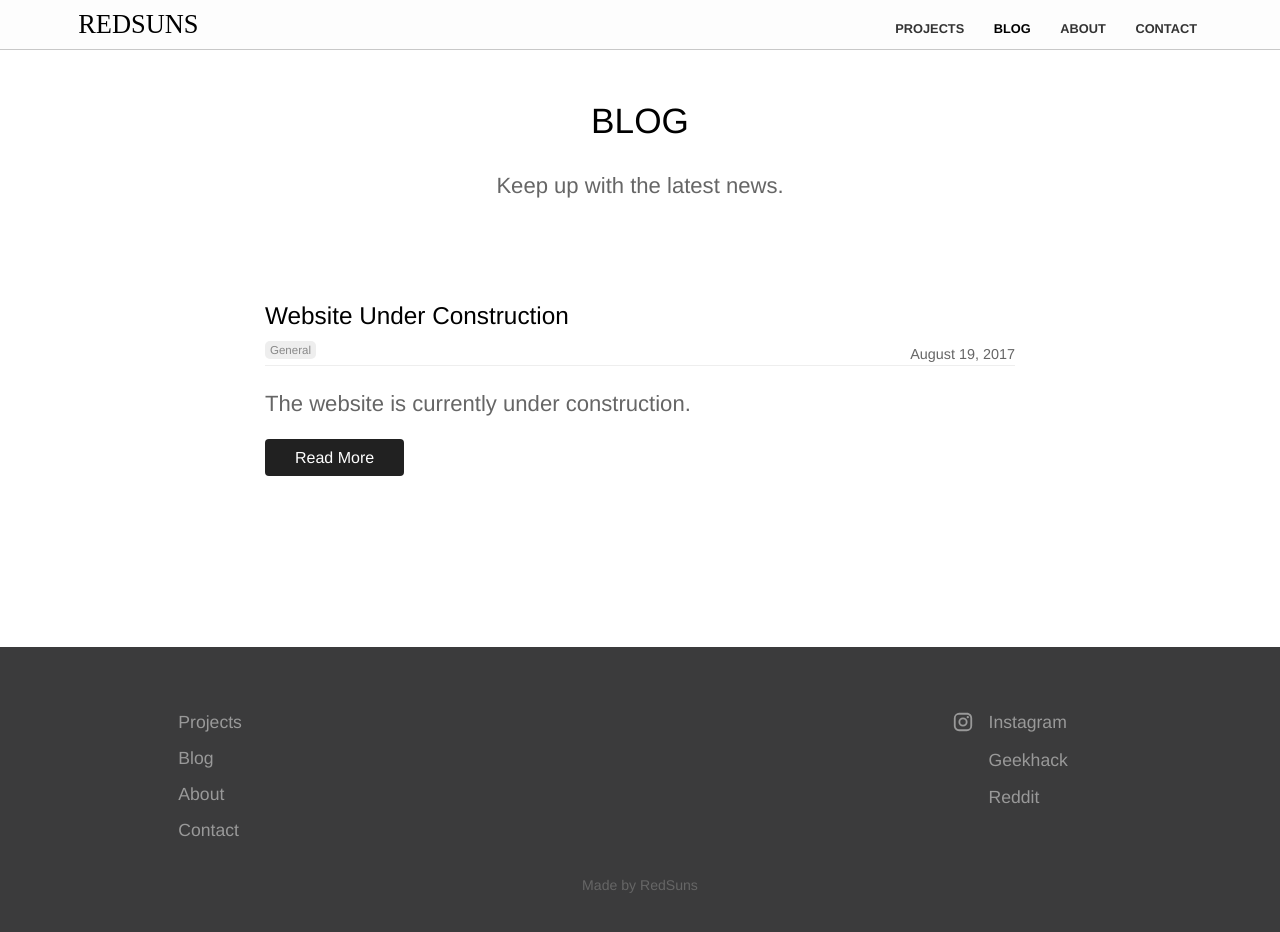
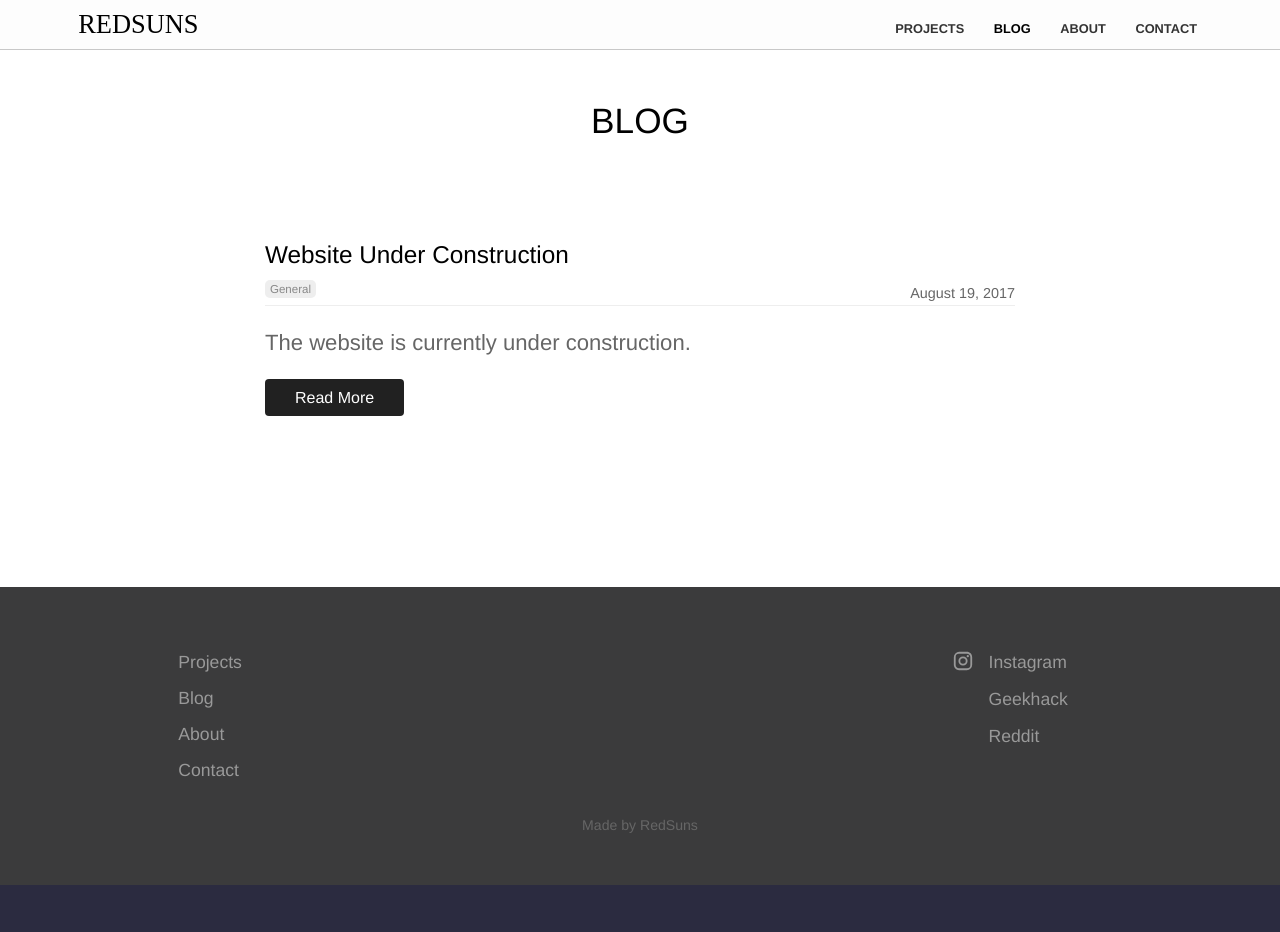
Before and after one commit to RedSunsRMK/redsunsrmk.github.io, a Jekyll site: the page built from blog/index.html, in a window 1280 px wide and 946 px high. Shown: the top 932 px of the window. Built offline with Jekyll 4.4.1, drawn with Linux system fonts in a browser that asks for light colours; the list of posts is cut into pages by our own code.

Commit message:
Update index.html

```diff
--- a/blog/index.html
+++ b/blog/index.html
@@ -1,6 +1,6 @@
 ---
 title: BLOG
-description: Keep up with the latest news.
+description:
 ---
 
 <div class="text-container">
```
